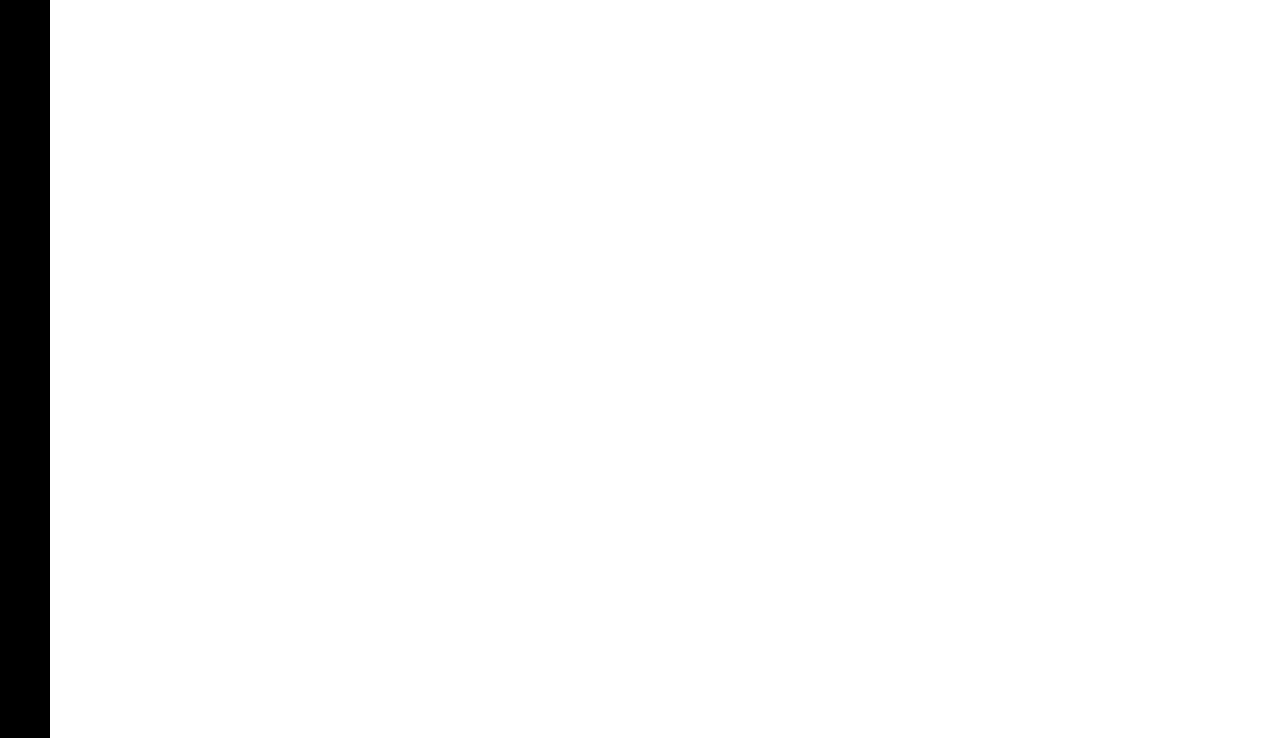
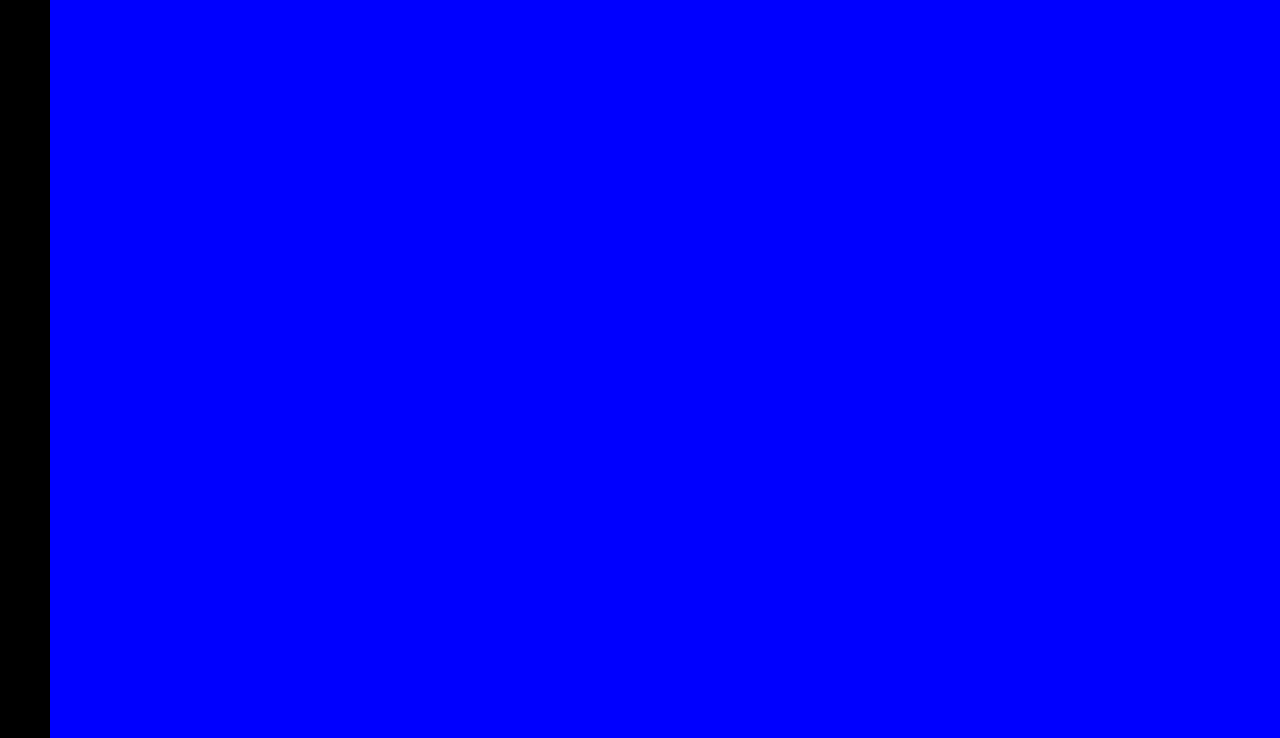
Before and after one commit to jeancymandjaku/Projet-Elikya, a plain HTML site: page index.html in a window 1280 px wide. Shown: the part 62-800 px from the top of the page. Drawn offline with Linux system fonts and the light colour scheme.

Commit message:
style modifié

```diff
--- a/style.css
+++ b/style.css
@@ -4,6 +4,8 @@
 
 body{
     font-family: Cambria, Cochin, Georgia, Times, 'Times New Roman', serif;
+    background: blue;
+    font-weight: bold;
 }
 
 .navbar{
```
